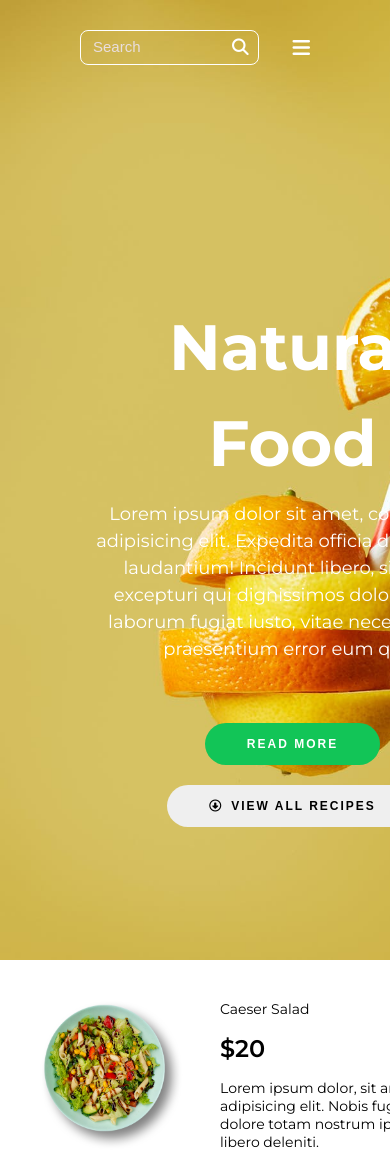
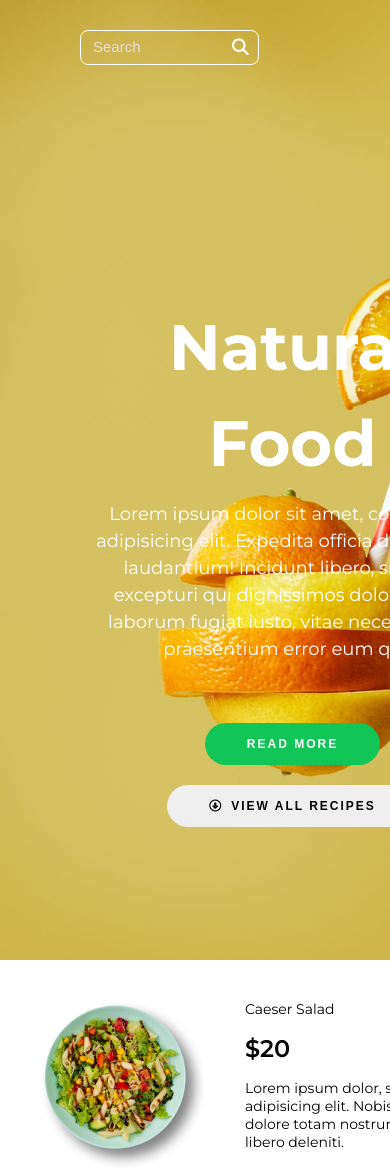
Before and after one commit to ritik-kharbanda-pegs/html-task, a plain HTML site: page index.html in a window 390 px wide. Shown: the top 1173 px of the page. Drawn offline with Linux system fonts and the light colour scheme.

Commit message:
modified media queries

```diff
--- a/stylesheet.css
+++ b/stylesheet.css
@@ -83,7 +83,7 @@ form {
   height: 50rem;
   background-size: cover;
   background-repeat: no-repeat;
-  background-position: 0px -1000px;
+  background-position: 0px 0px;
 }
 
 .section-pos {
@@ -281,6 +281,19 @@ form {
     height: 60rem;
   }
 
+  .navbar{
+    width: 150%;
+  }
+
+  .column{
+    padding: 40px;
+  }
+
+  .sec-2-imgs{
+    width: 175px;
+    height: 170px;
+  }
+
   .row{
     width: 150%;
   }
@@ -298,3 +311,11 @@ form {
       padding: 35px;
   }
 }
+
+@media only screen and (min-width: 1281px) {
+
+  .first-section{
+    background-position: 0 -800px;
+  }
+
+}
```
